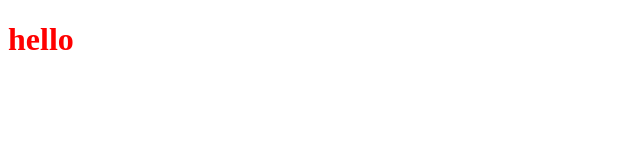
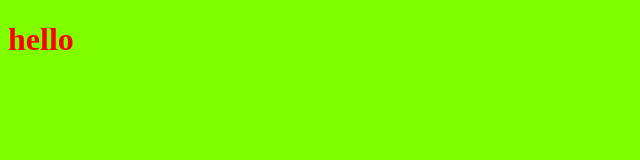
Before and after one commit to wwwwweslam/test, a plain HTML site: page index.html in a window 1280 px wide. Shown: the whole page, without its empty margins (0-640 px from the left). Drawn offline with Linux system fonts and the light colour scheme.

Commit message:
تغير لون الخلفية

```diff
--- a/style.css
+++ b/style.css
@@ -1,3 +1,6 @@
 h1{
     color: red;
 }
+body{
+    background-color: chartreuse;
+}
```
